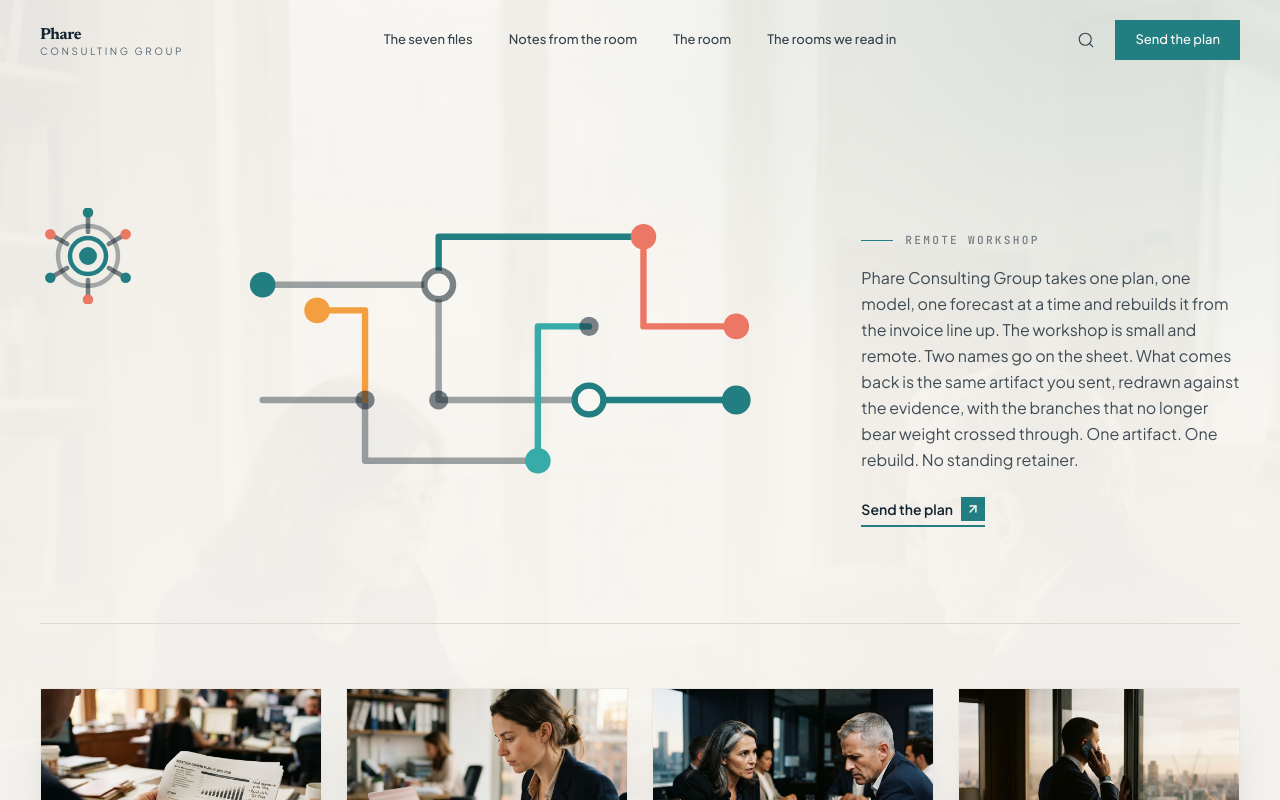
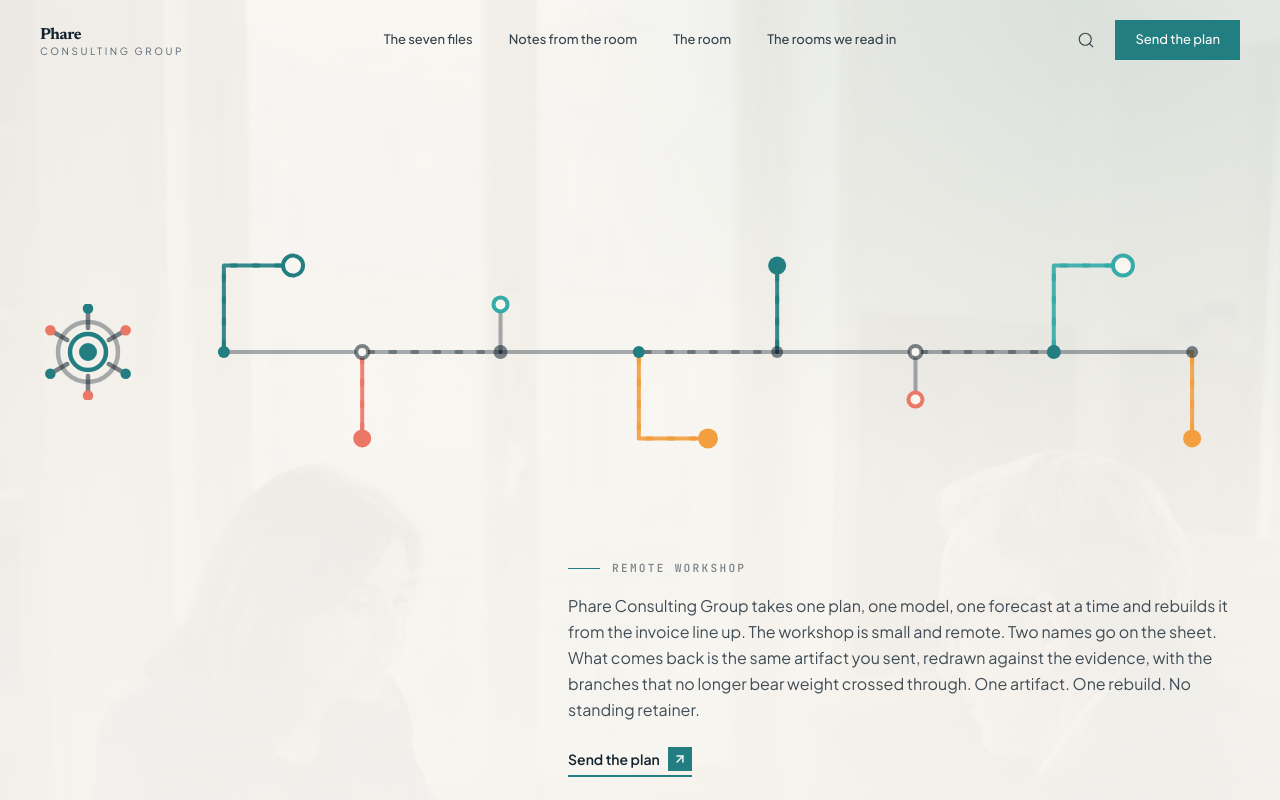
Before and after one commit to pawelstepaniuk17/phareconsultinggroup-website, a React (Vite) app: page / in a window 1280 px wide. Shown: the top 800 px of the page. Built offline with nearby package versions, Linux system fonts and the light colour scheme; the HTML template or start-up script is replaced by a standard one.

Commit message:
feat: add HeroCircuit component and update Hero layout
Added HeroCircuit for reactive circuit band; replaced static SVG with new component.

Co-authored-by: pawelstepaniuk17 <322888850+pawelstepaniuk17@users.noreply.github.com>

```diff
--- a/src/components/mosaic/Hero.tsx
+++ b/src/components/mosaic/Hero.tsx
@@ -1,6 +1,7 @@
 import { useEffect, useRef, useState } from "react";
 import { ArrowUpRight } from "lucide-react";
 import SchematicMark from "@/components/mosaic/SchematicMark";
+import HeroCircuit from "@/components/mosaic/HeroCircuit";
 import heroWorkshop from "@/assets/hero-workshop.png";
 import cardStrategy from "@/assets/editorial-plan.png";
 import cardPortfolio from "@/assets/editorial-model.png";
@@ -94,53 +95,18 @@ const Hero = () => {
         }}
       />
 
-      {/* Massive editorial headline with mosaic tile accent */}
-      <div className="relative z-10 px-6 lg:px-10 pt-12 lg:pt-20 grid lg:grid-cols-12 gap-8 items-start">
-        <div className="reveal opacity-0 lg:col-span-8">
-          {/* Brand mark + schematic circuit composition (no text) */}
-          <div className="flex items-start gap-6 lg:gap-10">
-            <SchematicMark
-              title="Phare Consulting Group"
-              className="w-16 h-16 lg:w-24 lg:h-24 shrink-0"
-            />
-
-            {/* Big, playful circuit-schematic composition — thick lines, big circles */}
-            <svg
-              aria-hidden
-              viewBox="0 0 320 180"
-              preserveAspectRatio="xMidYMid meet"
-              fill="none"
-              className="relative flex-1 h-48 lg:h-72 w-full"
-            >
-              {/* Thick traces */}
-              <g strokeWidth="4" strokeLinecap="round" strokeLinejoin="round">
-                <path d="M10 48 H120 V120 H214" stroke="hsl(var(--foreground) / 0.4)" />
-                <path d="M10 120 H74 V158 H182" stroke="hsl(var(--foreground) / 0.4)" />
-                <path d="M120 48 V18 H248" stroke="hsl(var(--primary))" />
-                <path d="M214 120 H306" stroke="hsl(var(--primary))" />
-                <path d="M248 18 V74 H306" stroke="hsl(var(--secondary))" />
-                <path d="M182 158 V74 H214" stroke="hsl(var(--accent))" />
-                <path d="M74 120 V64 H44" stroke="hsl(var(--ochre))" />
-              </g>
-              {/* Big junction + terminal nodes */}
-              <g>
-                <circle cx="10" cy="48" r="8" fill="hsl(var(--primary))" />
-                <circle cx="120" cy="48" r="9" fill="hsl(var(--background))" stroke="hsl(var(--foreground) / 0.55)" strokeWidth="4" />
-                <circle cx="120" cy="120" r="6" fill="hsl(var(--foreground) / 0.55)" />
-                <circle cx="74" cy="120" r="6" fill="hsl(var(--foreground) / 0.55)" />
-                <circle cx="214" cy="120" r="9" fill="hsl(var(--background))" stroke="hsl(var(--primary))" strokeWidth="4" />
-                <circle cx="248" cy="18" r="8" fill="hsl(var(--secondary))" />
-                <circle cx="182" cy="158" r="8" fill="hsl(var(--accent))" />
-                <circle cx="44" cy="64" r="8" fill="hsl(var(--ochre))" />
-                <circle cx="306" cy="120" r="9" fill="hsl(var(--primary))" />
-                <circle cx="306" cy="74" r="8" fill="hsl(var(--secondary))" />
-                <circle cx="214" cy="74" r="6" fill="hsl(var(--foreground) / 0.55)" />
-              </g>
-            </svg>
-          </div>
+      {/* Full-width reactive circuit band */}
+      <div className="relative z-10 px-6 lg:px-10 pt-12 lg:pt-20">
+        <div className="reveal opacity-0 flex items-center gap-6 lg:gap-10">
+          <SchematicMark
+            title="Phare Consulting Group"
+            className="w-16 h-16 lg:w-24 lg:h-24 shrink-0"
+          />
+          {/* Wide, pointer-reactive schematic — spans the full row */}
+          <HeroCircuit className="flex-1 h-44 sm:h-52 lg:h-72" />
         </div>
 
-        <div className="reveal delay-200 opacity-0 lg:col-span-4 lg:pt-6">
+        <div className="reveal delay-200 opacity-0 mt-10 lg:mt-16 lg:max-w-2xl lg:ml-auto">
           <p className="text-eyebrow text-foreground/55 mb-4 flex items-center gap-3">
             <span className="w-8 h-px bg-primary" /> Remote workshop
           </p>
--- /dev/null
+++ b/src/components/mosaic/HeroCircuit.tsx
@@ -0,0 +1,209 @@
+import { useEffect, useMemo, useRef, useState } from "react";
+
+type Node = {
+  id: string;
+  x: number;
+  y: number;
+  r: number;
+  color: string;
+  hollow: boolean;
+};
+
+type Segment = {
+  id: string;
+  d: string;
+  color: string;
+  flow: boolean;
+};
+
+const PALETTE = [
+  "hsl(var(--primary))",
+  "hsl(var(--secondary))",
+  "hsl(var(--accent))",
+  "hsl(var(--ochre))",
+];
+
+const DIM = "hsl(var(--foreground) / 0.4)";
+const DIM_NODE = "hsl(var(--foreground) / 0.55)";
+
+/** Build a wide horizontal circuit network sized to the container in px. */
+function buildCircuit(w: number, h: number): { nodes: Node[]; segments: Segment[] } {
+  const nodes: Node[] = [];
+  const segments: Segment[] = [];
+  if (w <= 0 || h <= 0) return { nodes, segments };
+
+  const padX = Math.min(56, w * 0.045);
+  const spineY = h * 0.5;
+  const branch = h * 0.3;
+  // Denser columns on wider screens so the network fills the width.
+  const cols = Math.max(6, Math.min(14, Math.round(w / 130)));
+  const step = (w - padX * 2) / (cols - 1);
+
+  let prevX: number | null = null;
+
+  for (let i = 0; i < cols; i++) {
+    const x = padX + i * step;
+    const color = PALETTE[i % PALETTE.length];
+
+    // Main node sits on the spine.
+    nodes.push({
+      id: `m${i}`,
+      x,
+      y: spineY,
+      r: i % 4 === 2 ? 7 : 6,
+      color: i % 3 === 0 ? "hsl(var(--primary))" : DIM_NODE,
+      hollow: i % 4 === 1,
+    });
+
+    // Spine segment connecting to the previous main node.
+    if (prevX !== null) {
+      segments.push({
+        id: `s${i}`,
+        d: `M ${prevX} ${spineY} H ${x}`,
+        color: DIM,
+        flow: i % 2 === 0,
+      });
+    }
+
+    // Branch off the spine — alternate up/down, with occasional elbows.
+    const dir = i % 2 === 0 ? -1 : 1;
+    const by = spineY + dir * branch;
+    const variant = i % 3;
+
+    if (variant === 0) {
+      // Elbow: vertical then horizontal to an offset terminal.
+      const ex = x + step * 0.5;
+      segments.push({ id: `b${i}`, d: `M ${x} ${spineY} V ${by} H ${ex}`, color, flow: true });
+      nodes.push({ id: `t${i}`, x: ex, y: by, r: 10, color, hollow: i % 2 === 0 });
+    } else if (variant === 1) {
+      // Straight branch to a terminal.
+      segments.push({ id: `b${i}`, d: `M ${x} ${spineY} V ${by}`, color, flow: true });
+      nodes.push({ id: `t${i}`, x, y: by, r: 9, color, hollow: false });
+    } else {
+      // Short stub with a small terminal dot.
+      const sy = spineY + dir * branch * 0.55;
+      segments.push({ id: `b${i}`, d: `M ${x} ${spineY} V ${sy}`, color: DIM, flow: false });
+      nodes.push({ id: `t${i}`, x, y: sy, r: 7, color, hollow: true });
+    }
+
+    prevX = x;
+  }
+
+  return { nodes, segments };
+}
+
+interface HeroCircuitProps {
+  className?: string;
+}
+
+const HeroCircuit = ({ className = "" }: HeroCircuitProps) => {
+  const wrapRef = useRef<HTMLDivElement>(null);
+  const [size, setSize] = useState({ w: 0, h: 0 });
+  const [pointer, setPointer] = useState<{ x: number; y: number } | null>(null);
+  const rafRef = useRef<number>();
+
+  // Measure the container so 1 SVG unit === 1px (keeps circles perfectly round).
+  useEffect(() => {
+    const el = wrapRef.current;
+    if (!el) return;
+    const ro = new ResizeObserver((entries) => {
+      const rect = entries[0].contentRect;
+      setSize({ w: Math.round(rect.width), h: Math.round(rect.height) });
+    });
+    ro.observe(el);
+    return () => ro.disconnect();
+  }, []);
+
+  const { nodes, segments } = useMemo(() => buildCircuit(size.w, size.h), [size.w, size.h]);
+
+  const handleMove = (e: React.PointerEvent<HTMLDivElement>) => {
+    const rect = wrapRef.current?.getBoundingClientRect();
+    if (!rect) return;
+    const x = e.clientX - rect.left;
+    const y = e.clientY - rect.top;
+    if (rafRef.current) cancelAnimationFrame(rafRef.current);
+    rafRef.current = requestAnimationFrame(() => setPointer({ x, y }));
+  };
+
+  const handleLeave = () => {
+    if (rafRef.current) cancelAnimationFrame(rafRef.current);
+    setPointer(null);
+  };
+
+  useEffect(() => () => {
+    if (rafRef.current) cancelAnimationFrame(rafRef.current);
+  }, []);
+
+  const RADIUS = 150; // px influence radius of the pointer
+
+  return (
+    <div
+      ref={wrapRef}
+      onPointerMove={handleMove}
+      onPointerLeave={handleLeave}
+      className={`relative ${className}`}
+    >
+      {size.w > 0 && (
+        <svg
+          aria-hidden
+          width={size.w}
+          height={size.h}
+          viewBox={`0 0 ${size.w} ${size.h}`}
+          fill="none"
+          className="absolute inset-0"
+        >
+          {/* Base traces */}
+          <g strokeWidth={4} strokeLinecap="round" strokeLinejoin="round">
+            {segments.map((s) => (
+              <path key={s.id} d={s.d} stroke={s.color} opacity={0.9} />
+            ))}
+          </g>
+
+          {/* Animated "signal flow" overlay on the colored branches */}
+          <g strokeWidth={4} strokeLinecap="round" strokeLinejoin="round">
+            {segments
+              .filter((s) => s.flow)
+              .map((s) => (
+                <path key={`f-${s.id}`} d={s.d} stroke={s.color} className="circuit-flow" opacity={0.95} />
+              ))}
+          </g>
+
+          {/* Nodes — grow and glow near the pointer */}
+          <g>
+            {nodes.map((n) => {
+              let boost = 0;
+              if (pointer) {
+                const dx = n.x - pointer.x;
+                const dy = n.y - pointer.y;
+                const dist = Math.hypot(dx, dy);
+                boost = dist < RADIUS ? 1 - dist / RADIUS : 0;
+              }
+              const r = n.r + boost * 7;
+              return (
+                <g key={n.id}>
+                  {boost > 0.02 && (
+                    <circle cx={n.x} cy={n.y} r={r + 10} fill={n.color} opacity={boost * 0.22} />
+                  )}
+                  {n.hollow ? (
+                    <circle
+                      cx={n.x}
+                      cy={n.y}
+                      r={r}
+                      fill="hsl(var(--background))"
+                      stroke={n.color}
+                      strokeWidth={4}
+                    />
+                  ) : (
+                    <circle cx={n.x} cy={n.y} r={r} fill={n.color} />
+                  )}
+                </g>
+              );
+            })}
+          </g>
+        </svg>
+      )}
+    </div>
+  );
+};
+
+export default HeroCircuit;
--- a/src/index.css
+++ b/src/index.css
@@ -519,3 +519,19 @@
     transform: perspective(600px) rotateX(0) translateY(0);
   }
 }
+
+/* Circuit "signal flow" — marching dashes along schematic traces */
+.circuit-flow {
+  stroke-dasharray: 5 17;
+  animation: circuitFlow 1.1s linear infinite;
+}
+@keyframes circuitFlow {
+  to {
+    stroke-dashoffset: -22;
+  }
+}
+@media (prefers-reduced-motion: reduce) {
+  .circuit-flow {
+    animation: none;
+  }
+}
```
